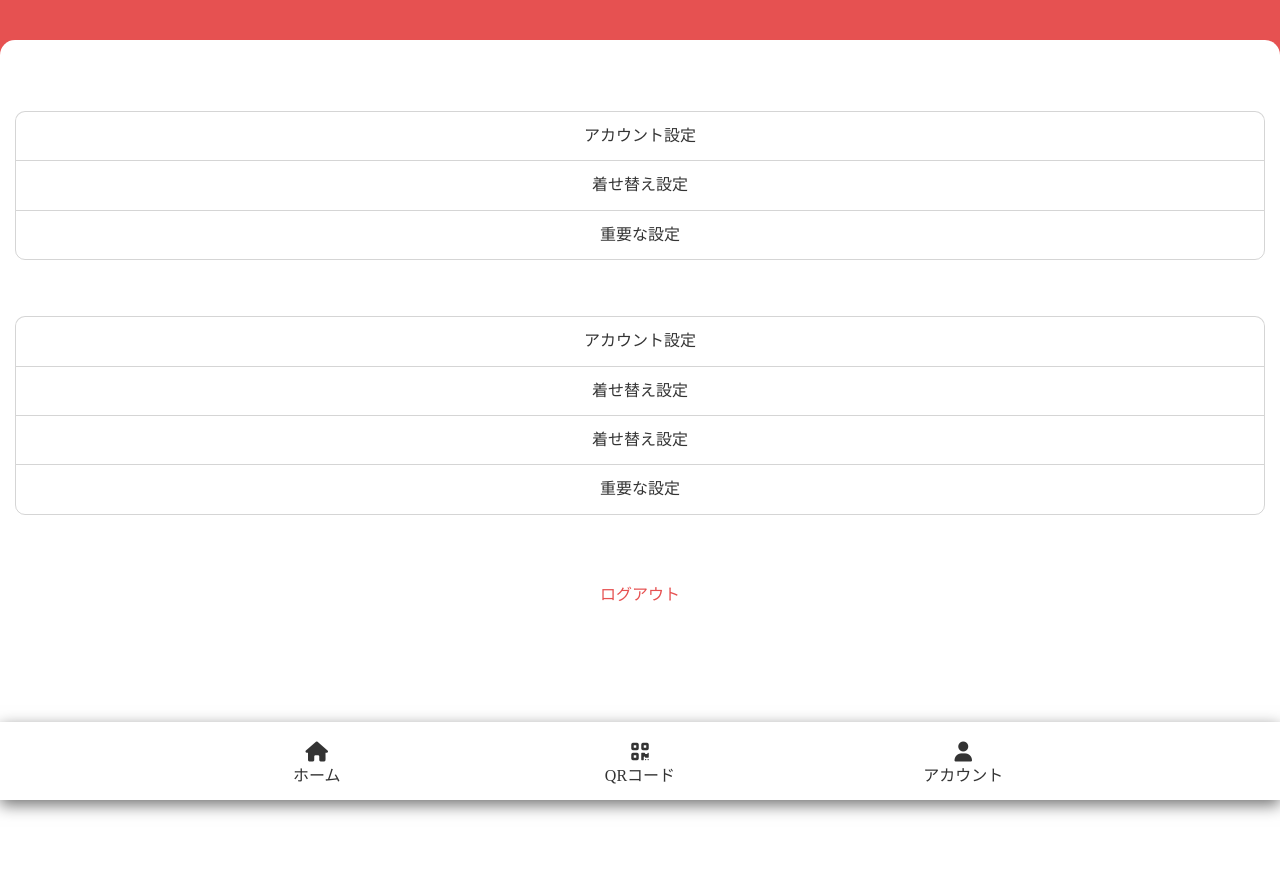
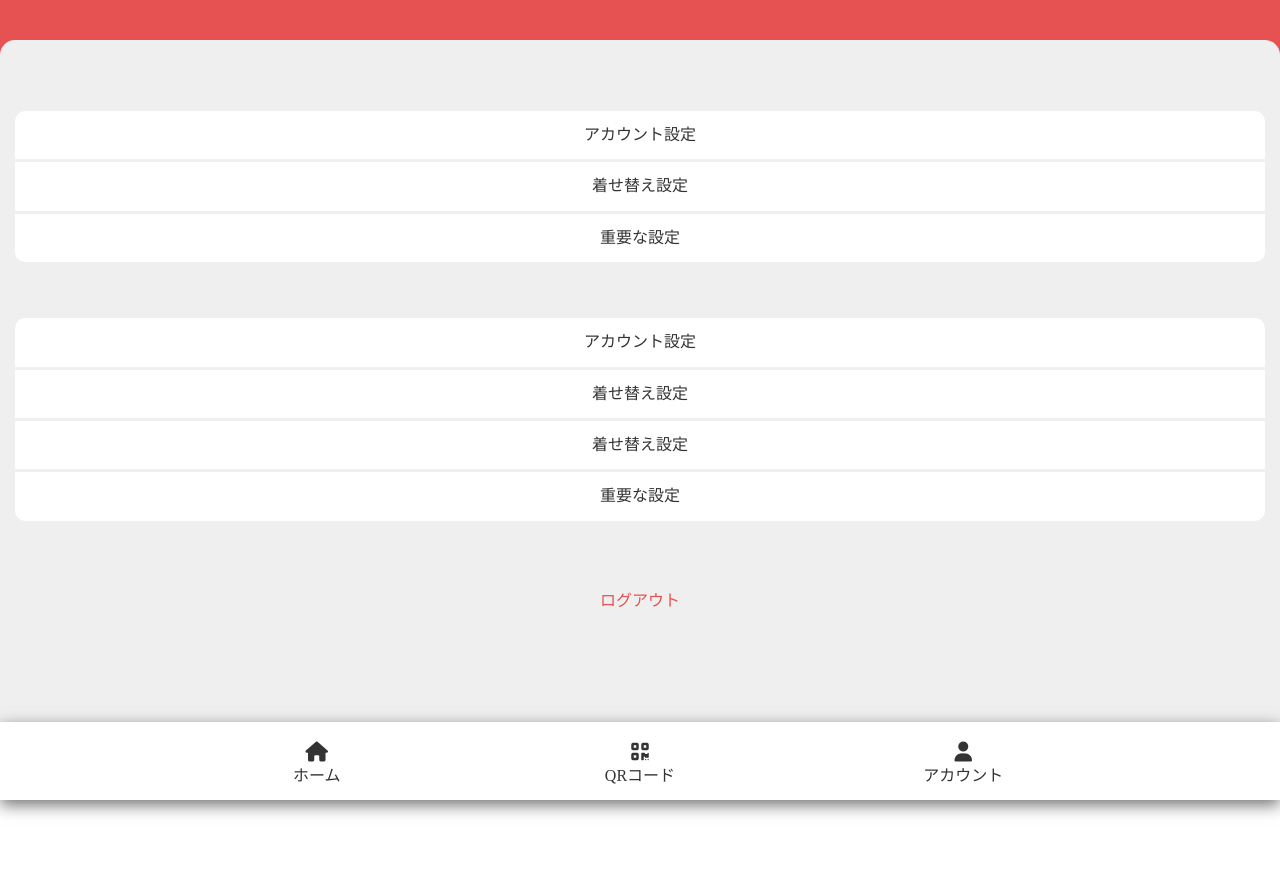
Before and after one commit to sashimi3433/Attendance_Check, a Django app: page /account/ in a window 1280 px wide. Run offline with Django 4.2, Linux system fonts and the light colour scheme; style sheets or scripts are compiled from the project's sources; some libraries are stand-ins or nearby versions.

Commit message:
アカウント画面のデザイン修正

```diff
--- a/static/css/home-account.css
+++ b/static/css/home-account.css
@@ -4,7 +4,7 @@
   min-height: 100vh;
 }
 .home-account .card {
-  background-color: #fff;
+  background-color: #efefef;
   padding: 15px;
   border-radius: 15px 15px 0 0;
   min-height: 95vh;
@@ -25,16 +25,15 @@
   margin: 7vh auto;
 }
 .home-account .card ul li {
-  border: rgba(20, 20, 20, 0.1764705882) solid 1px;
-  border-bottom: none;
   padding: 15px;
   text-align: center;
   color: #333;
+  background-color: #fff;
+  margin: 3px 0;
 }
 .home-account .card ul li:first-child {
   border-radius: 10px 10px 0 0;
 }
 .home-account .card ul li:last-child {
   border-radius: 0 0 10px 10px;
-  border: rgba(20, 20, 20, 0.1764705882) solid 1px;
 }/*# sourceMappingURL=home-account.css.map */
--- a/static/scss/home-account.scss
+++ b/static/scss/home-account.scss
@@ -4,7 +4,7 @@
     min-height: 100vh;
 
     .card {
-        background-color: #fff;
+        background-color: #efefef;
         padding: 15px;
         border-radius: 15px 15px 0 0;
         min-height: 95vh;
@@ -29,11 +29,11 @@
             margin: 7vh auto;
 
             li {
-                border: #1414142d solid 1px;
-                border-bottom: none;
                 padding: 15px;
                 text-align: center;
                 color: #333;
+                background-color: #fff;
+                margin: 3px 0;
 
                 &:first-child {
                     border-radius: 10px 10px 0 0;
@@ -41,7 +41,6 @@
 
                 &:last-child {
                     border-radius: 0 0 10px 10px;
-                    border: #1414142d solid 1px;
                 }
             }
         }
```
Also changed, not shown: db.sqlite3, 2 other files.
